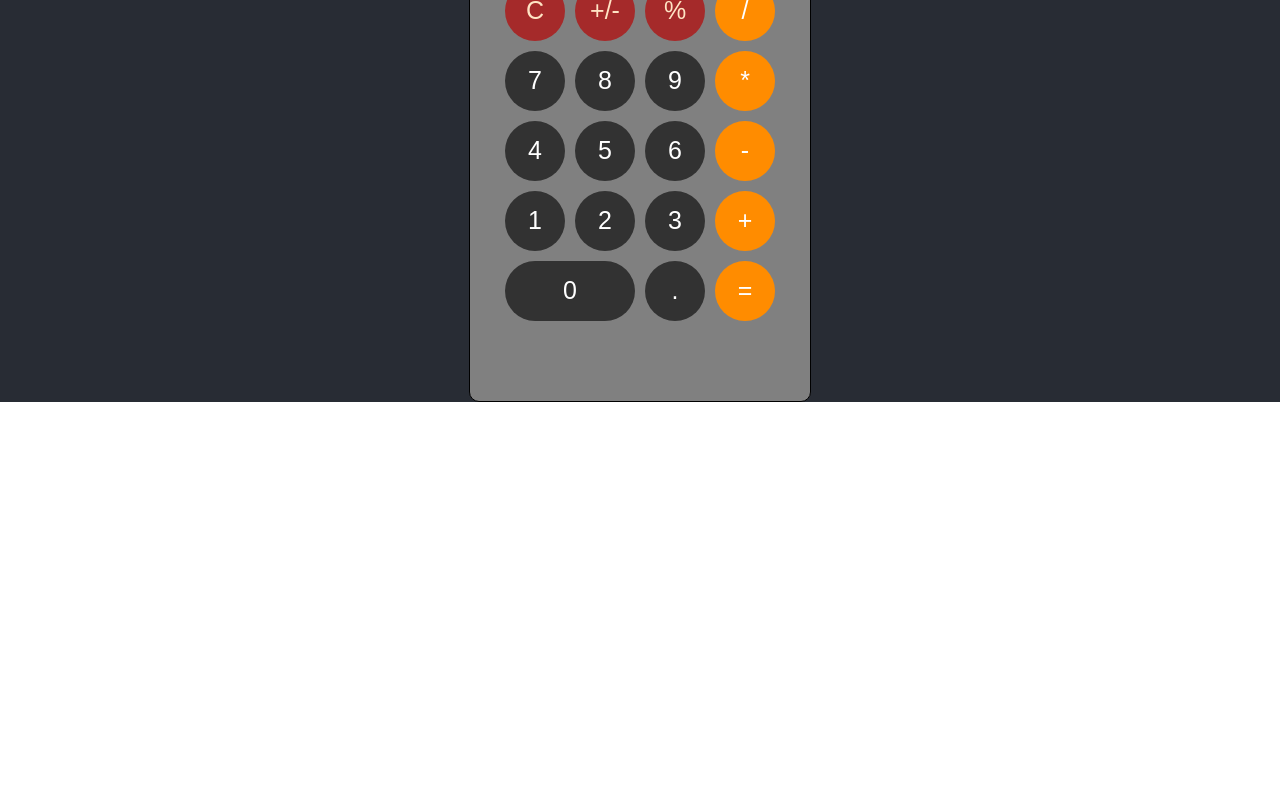
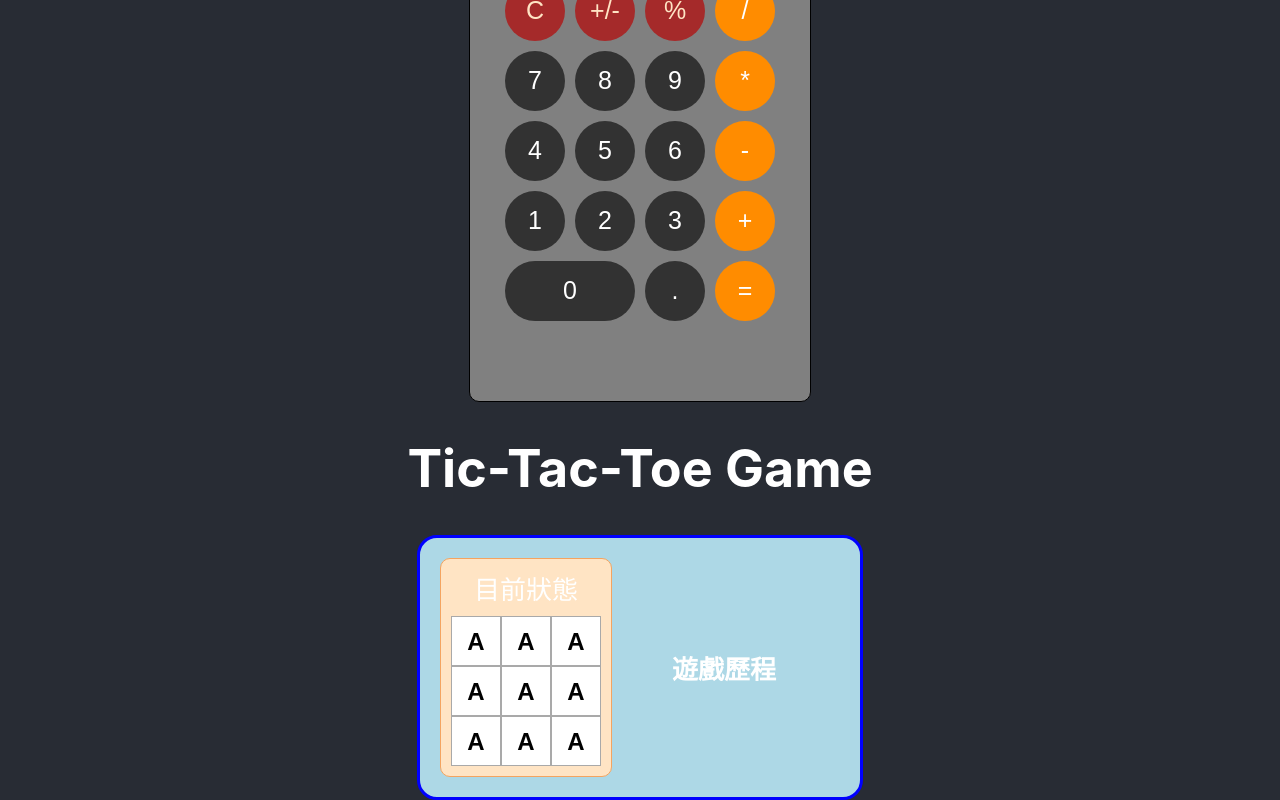
Before and after one commit to DerRight/2024REACT_Lession, a React (Create React App) app: page / in a window 1280 px wide. Shown: the part 836-1636 px from the top of the page. Before the commit the page ends 1238 px from the top, so only its background shows below. Built offline with nearby package versions, Linux system fonts and the light colour scheme.

Commit message:
新增TicTacToe元件

```diff
--- a/src/App.js
+++ b/src/App.js
@@ -1,6 +1,7 @@
 import './App.css';
 import MyRGBPanel from './components/rgb-panel/MyRGBPanel';
 import MyCalculator from './components/calculator/MyCalculator';
+import TicTacToe from './components/tic-tac-toe/TicTacToe';
 
 function App() {
   return (
@@ -11,6 +12,8 @@ function App() {
         <MyRGBPanel />
         <h2>MyCalculator</h2>
         <MyCalculator />
+        <h1>Tic-Tac-Toe Game</h1>
+        <TicTacToe />
       </header>
     </div>
   );
--- /dev/null
+++ b/src/components/tic-tac-toe/Board.js
@@ -0,0 +1,30 @@
+import React from "react";
+import Square from "./Square";
+import './tictactoe.css';
+
+function Board({squares}){
+    const handleClick = (i) => {};
+    let status = "目前狀態";
+
+    return(
+        <>
+            <div className="status">{status}</div>
+            <div className="board-row">
+                <Square value={squares[0]} onSquareClick={()=>handleClick(0)} />
+                <Square value={squares[1]} onSquareClick={()=>handleClick(1)} />
+                <Square value={squares[2]} onSquareClick={()=>handleClick(2)} />
+            </div>
+            <div className="board-row">
+                <Square value={squares[3]} onSquareClick={()=>handleClick(3)} />
+                <Square value={squares[4]} onSquareClick={()=>handleClick(4)} />
+                <Square value={squares[5]} onSquareClick={()=>handleClick(5)} />
+            </div>
+            <div className="board-row">
+                <Square value={squares[6]} onSquareClick={()=>handleClick(6)} />
+                <Square value={squares[7]} onSquareClick={()=>handleClick(7)} />
+                <Square value={squares[8]} onSquareClick={()=>handleClick(8)} />
+            </div>
+        </>
+    );
+}
+export default Board;
--- /dev/null
+++ b/src/components/tic-tac-toe/Square.js
@@ -0,0 +1,9 @@
+import React from "react";
+import './tictactoe.css';
+
+function Square({value, onSquareClick}){
+    return(
+        <button className="square" onClick={onSquareClick}>{value}</button>
+    );
+}
+export default Square;
--- /dev/null
+++ b/src/components/tic-tac-toe/TicTacToe.js
@@ -0,0 +1,22 @@
+import React, {useState} from "react";
+import Board from "./Board";
+
+function TicTacToe() {
+    const [history, setHistory] = useState([Array(9).fill('A')]);
+    const [currentMove, setCurrentMove] =  useState(0);
+    const xIsNext = currentMove % 2 === 0;
+    const currentSquares = history[currentMove];
+
+
+    return(
+        <div className="game">
+            <div className="game-board">
+                <Board squares={currentSquares} />
+            </div>
+            <div className="game-info">
+                <h4>遊戲歷程</h4>
+            </div>
+        </div>
+    );
+}
+export default TicTacToe;
--- /dev/null
+++ b/src/components/tic-tac-toe/tictactoe.css
@@ -0,0 +1,47 @@
+.square {
+    background-color: white;
+    width: 50px;
+    height: 50px;
+    border: 1px solid darkgray;
+    font-size: 24px;
+    font-weight: bold;
+    line-height: 50px;
+    text-align: center;
+    /* margin-right: -1px;
+    margin-top: -1px;
+    margin: auto; */
+    padding: 0;
+}
+
+.board-row:after {
+    clear: both;
+    content: '';
+    display: table;
+}
+
+.game {
+    width: 400px;
+    background-color: lightblue;
+    display: flex;
+    flex-direction: row;
+    align-items: center;
+    margin: auto;
+    border: 3px solid blue;
+    border-radius: 20px;
+    padding: 20px;
+}
+
+.game-board {
+    border: 1px solid sandybrown;
+    background-color: bisque;
+    border-radius: 10px;
+    padding: 10px;
+}
+
+.game-info {
+    margin-left: 60px;
+}
+
+.status {
+    margin-bottom: 10px;
+}
```
